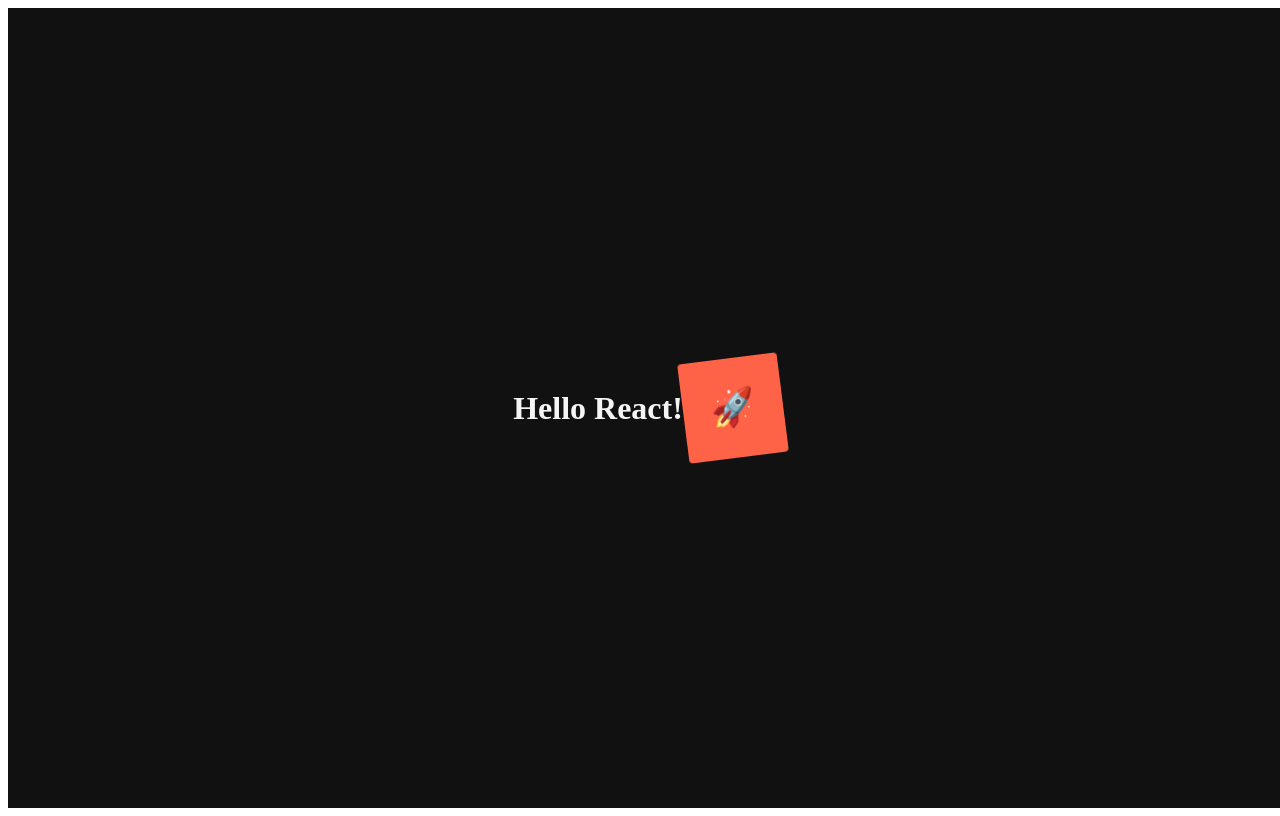
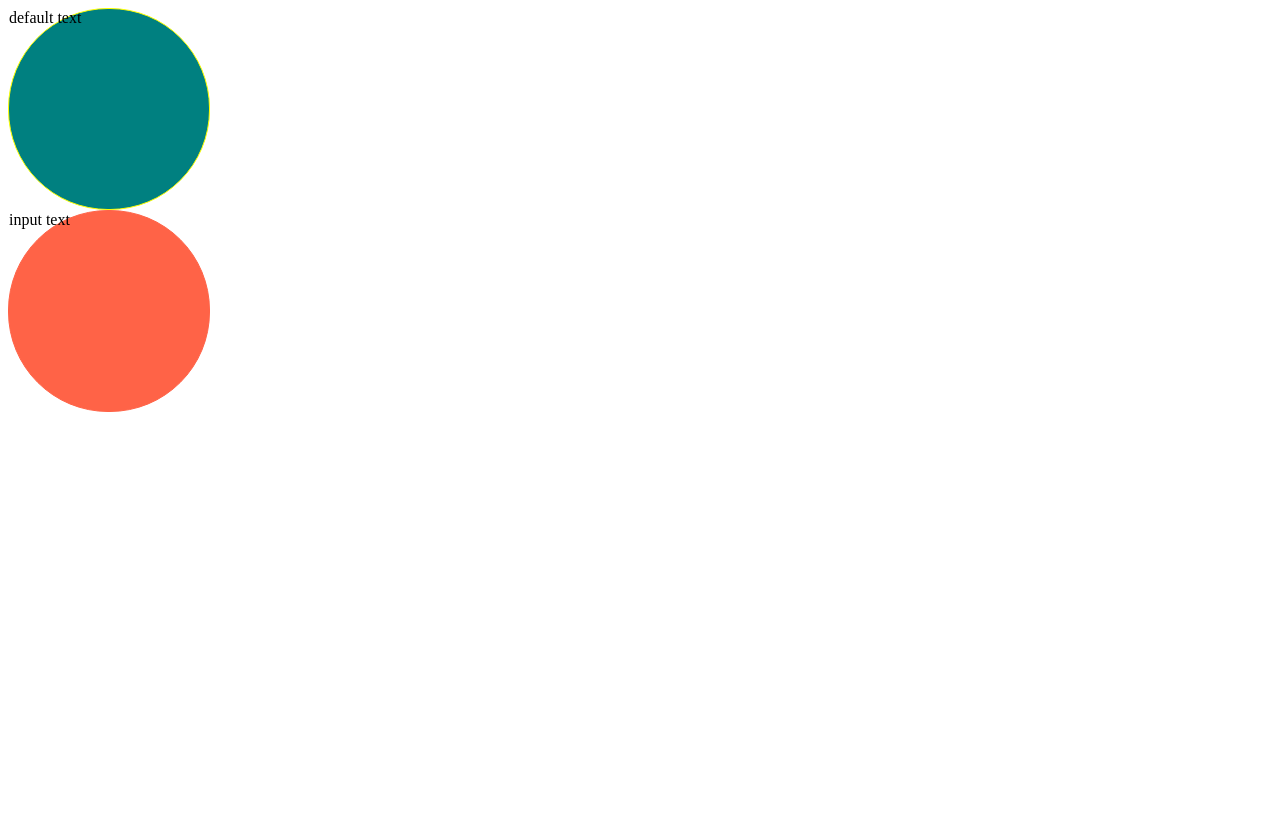
Before and after one commit to PCloud63514/react-masterclass, a React (Create React App) app: page /1 in a window 1280 px wide. Built offline with nearby package versions, Linux system fonts and the light colour scheme.

Commit message:
feat: 타입스크립트 props 기본값 구문 2가지

```diff
--- a/src/App.tsx
+++ b/src/App.tsx
@@ -1,67 +1,12 @@
-import styled, {keyframes} from "styled-components";
-
-const Wrapper = styled.div`
-  display: flex;
-  justify-content: center;
-  align-items: center;
-  width: 100vw;
-  height: 100vh;
-  background-color: ${(props) => props.theme.backgroundColor};
-`;
-
-const rotationAnimation = keyframes`
-  0% {
-    transform: rotate(0deg);
-    border-radius: 0;
-  }
-  50% {
-    border-radius: 100px;
-  }
-  100% {
-    transform: rotate(360deg);
-    border-radius: 0;
-  }
-`
-
-const Emoji = styled.span`
-  font-size: 36px;
-`
-
-const Box = styled.div`
-  height: 100px;
-  width: 100px;
-  background-color: tomato;
-  display: flex;
-  justify-content: center;
-  align-items: center;
-  animation: ${rotationAnimation} 1s linear infinite;
-  ${Emoji}: hover {
-      font-size: 150px;
-    }
-  // ${Emoji} {
-  //   &:hover {
-  //     font-size: 150px;
-  //   }
-  //
-  //   &:active {
-  //     opacity: 0;
-  //   }
-  }
-`
-
-const Title = styled.h1`
-  color: ${(props) => props.theme.textColor}
-`
+import Circle from "./components/Circle";
 
 function App() {
-  return (
-      <Wrapper>
-        <Title>Hello React!</Title>
-        <Box>
-          <Emoji>🚀</Emoji>
-        </Box>
-      </Wrapper>
-  )
+    return (
+        <>
+            <Circle borderColor={"yellow"} bgColor={'teal'}/>
+            <Circle text={"input text"} bgColor={'tomato'}/>
+        </>
+    )
 }
 
 export default App;
--- /dev/null
+++ b/src/components/Circle.tsx
@@ -0,0 +1,40 @@
+import styled from "styled-components";
+
+interface CircleProps {
+    bgColor: string;
+    borderColor?: string;
+    text?: string
+}
+
+interface ContainerProps {
+    bgColor: string;
+    borderColor: string
+}
+
+const Container = styled.div<ContainerProps>`
+  width: 200px;
+  height: 200px;
+  background-color: ${props => props.bgColor};
+  border-radius: 100px;
+  border: 1px solid ${props => props.borderColor};
+`
+
+
+function Circle({bgColor, borderColor, text = "default text"}: CircleProps) {
+    return (
+        <Container bgColor={bgColor} borderColor={borderColor ?? bgColor}>
+            {text}
+        </Container>
+    )
+}
+
+export default Circle
+
+interface PlayerShape {
+    name: string;
+    age: number;
+}
+
+const sayHello = (playerObj: PlayerShape) => `Hello ${playerObj.name} you are ${playerObj.age} years old`
+
+sayHello({name: "", age: 12})
--- a/src/index.tsx
+++ b/src/index.tsx
@@ -1,25 +1,13 @@
 import React from 'react';
 import ReactDOM from 'react-dom/client';
-import {ThemeProvider} from "styled-components";
 import App from './App';
 
-const darkTheme = {
-    textColor: "whitesmoke",
-    backgroundColor: "#111"
-}
-
-const lightTheme = {
-    textColor: "#111",
-    backgroundColor: "whitesmoke"
-}
 
 const root = ReactDOM.createRoot(
-  document.getElementById('root') as HTMLElement
+    document.getElementById('root') as HTMLElement
 );
 root.render(
     <React.StrictMode>
-        <ThemeProvider theme={darkTheme}>
-            <App/>
-        </ThemeProvider>
+        <App/>
     </React.StrictMode>
 );
--- /dev/null
+++ b/src/react-app-env.d.ts
@@ -0,0 +1 @@
+/// <reference types="react-scripts" />
```
